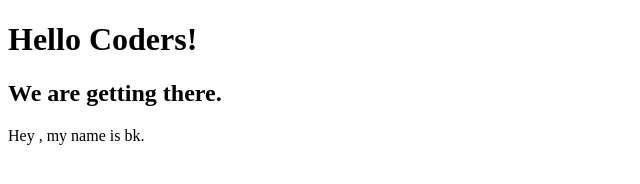
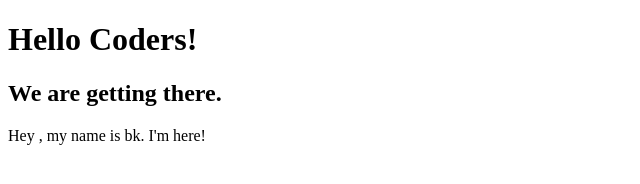
Before and after one commit to babi127/coursera-test, a plain HTML site: page site/index.html in a window 1280 px wide. Shown: the full height of the page, 0-640 px from the left. Drawn offline with Linux system fonts and the light colour scheme.

Commit message:
new text added

```diff
--- a/site/index.html
+++ b/site/index.html
@@ -8,6 +8,6 @@
 <body>
     <h1>Hello Coders!</h1>
     <h2>We are getting there.</h2>
-    <p>Hey , my name is bk.</p>
+    <p>Hey , my name is bk. I'm here!</p>
 </body>
 </html>
```
